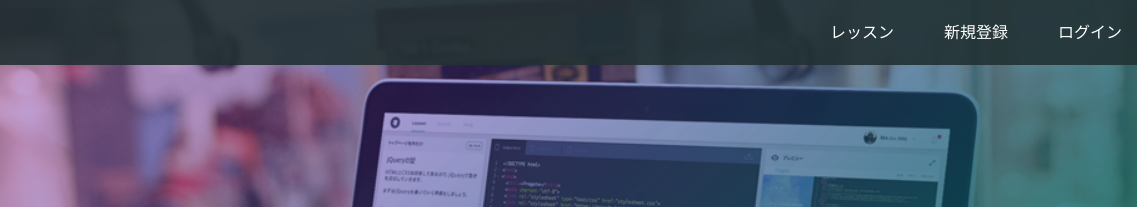
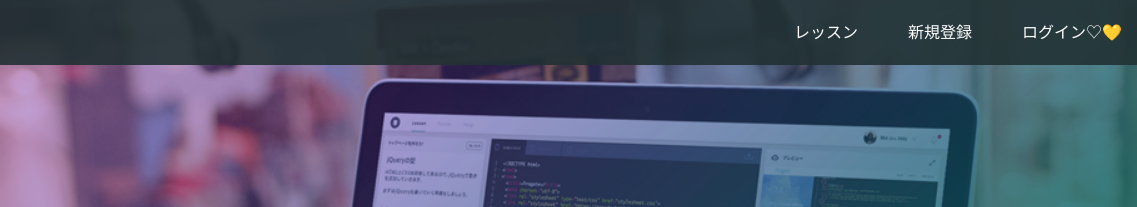
Before and after one commit to fackingM/prog-8.github.io, a plain HTML site: page index.html in a window 1280 px wide. Shown: the top 207 px of the page, 143-1280 px from the left. Drawn offline with Linux system fonts and the light colour scheme.

Commit message:
Update index.html

```diff
--- a/index.html
+++ b/index.html
@@ -17,7 +17,7 @@
       <div class="header-right">
         <a href="#">レッスン</a>
         <a href="#">新規登録</a>
-        <a href="#" class="login">ログイン</a>
+        <a href="#" class="login">ログイン♡💛</a>
       </div>
     </div>
   </header>
```
